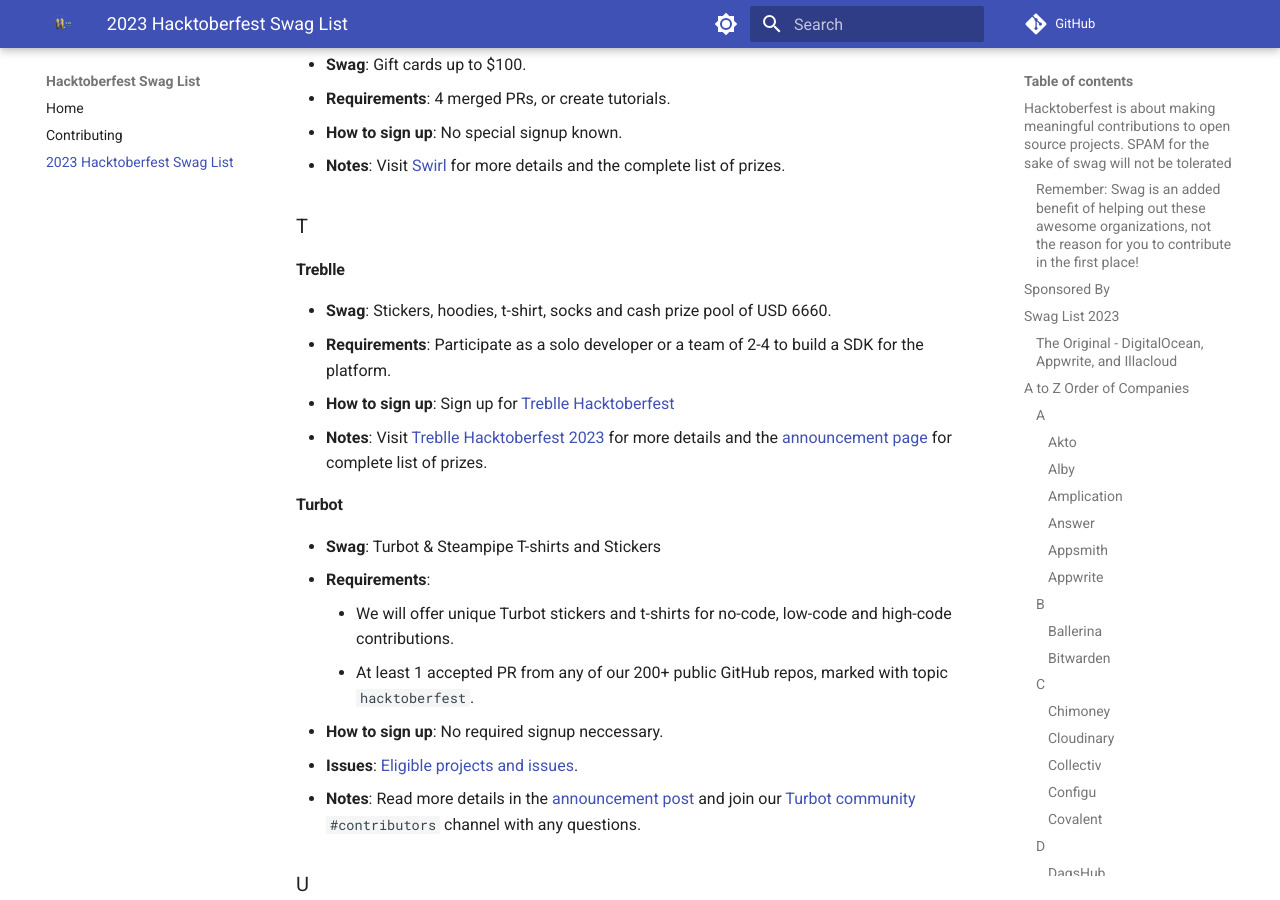
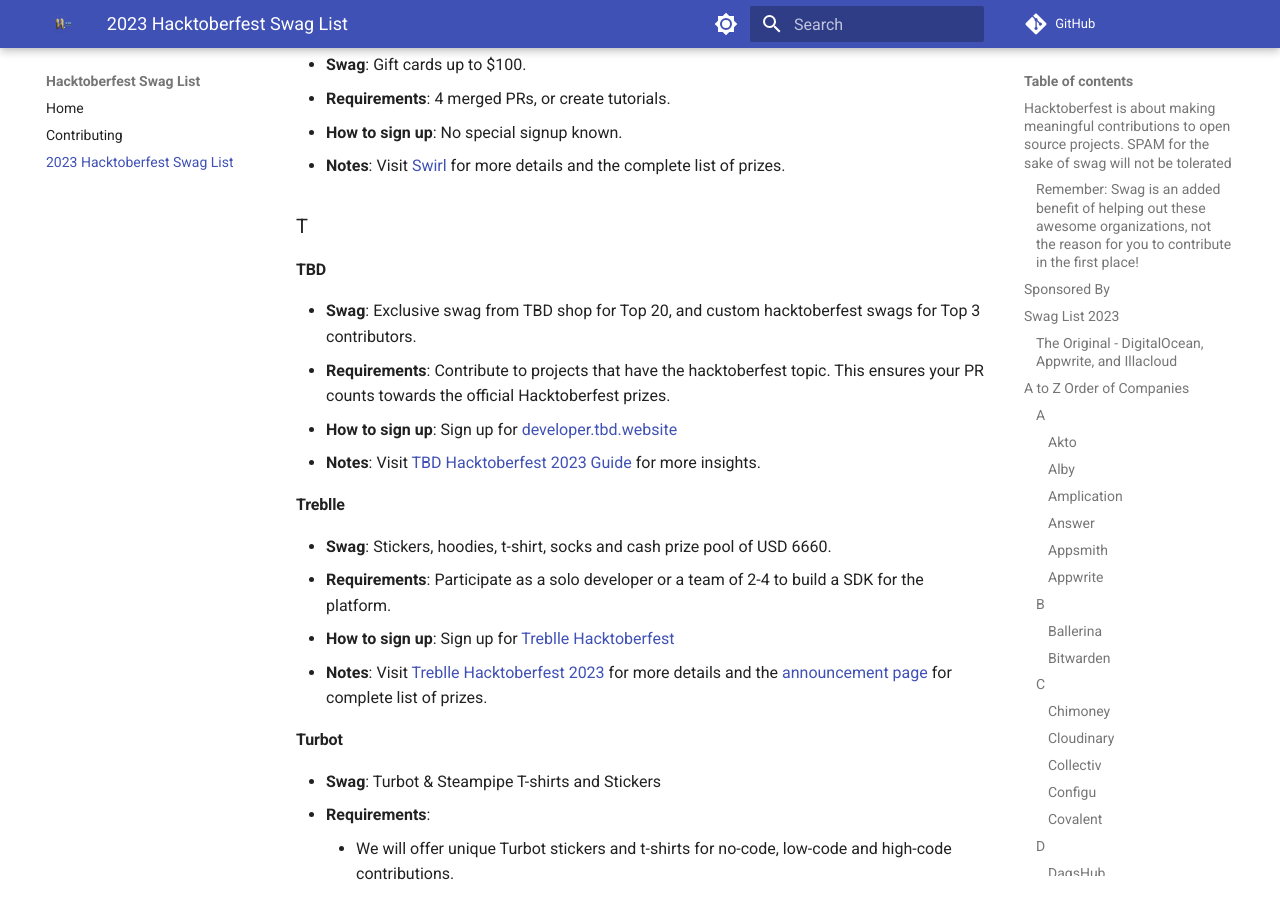
Before and after one commit to crweiner/hacktoberfest-swag-list, an MkDocs documentation site: the page built from docs/list.md, in a window 1280 px wide and 900 px high, scrolled down 14119 px. Built offline with MkDocs 1.6.1 and Material for MkDocs 9.7.7, drawn with Linux system fonts in a browser that asks for light colours; plug-ins that fetch from the network failed and are left out; comment, search, counter and statistics services are not loaded.

Commit message:
Update list.md

```diff
--- a/docs/list.md
+++ b/docs/list.md
@@ -465,6 +465,12 @@
 
 ### T
 
+#### **TBD**
+
+- **Swag**: Exclusive swag from TBD shop for Top 20, and custom hacktoberfest swags for Top 3 contributors.
+- **Requirements**: Contribute to projects that have the hacktoberfest topic. This ensures your PR counts towards the official Hacktoberfest prizes.
+- **How to sign up**: Sign up for [developer.tbd.website](https://github.com/TBD54566975/developer.tbd.website)
+- **Notes**: Visit [TBD Hacktoberfest 2023 Guide](https://dev.to/tbdevs/preptember-diaries-gearing-up-for-hacktoberfest-2023-8o2) for more insights.
 #### **Treblle**
 
 - **Swag**: Stickers, hoodies, t-shirt, socks and cash prize pool of USD 6660.
```
